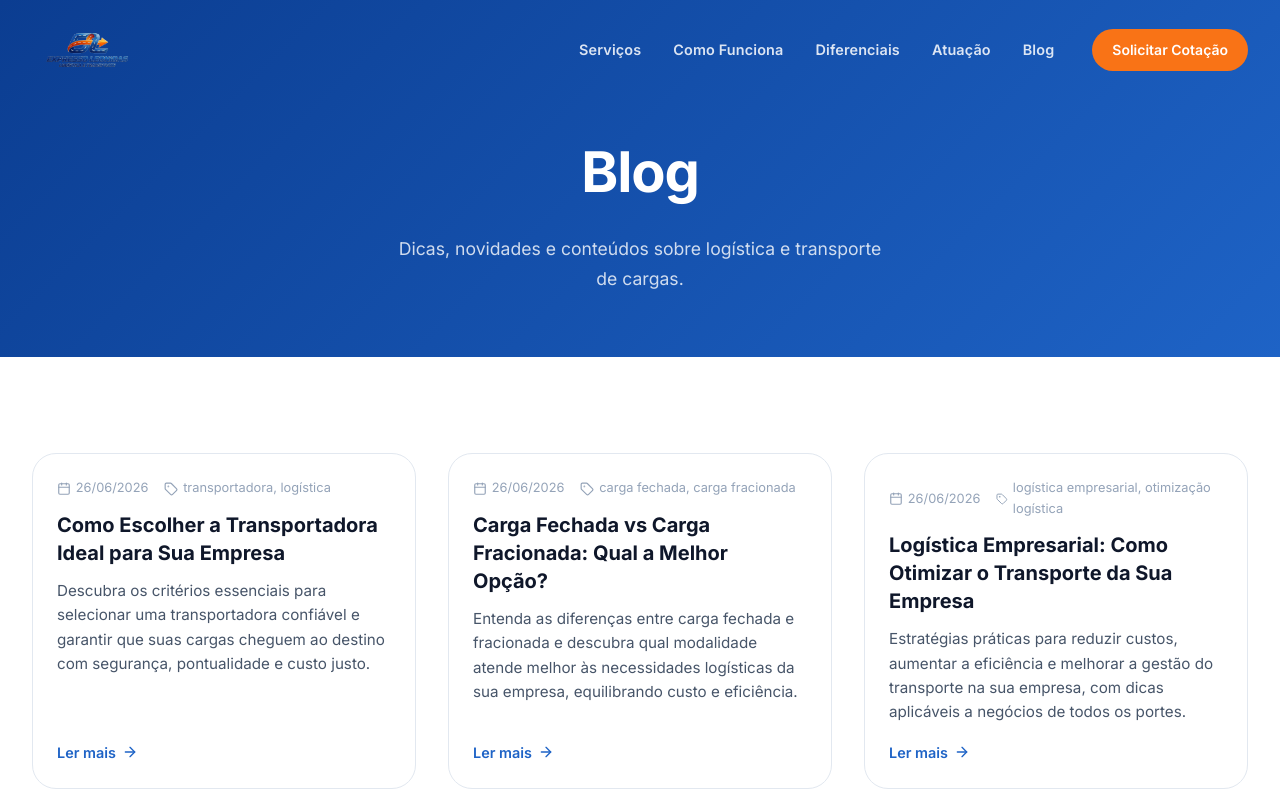
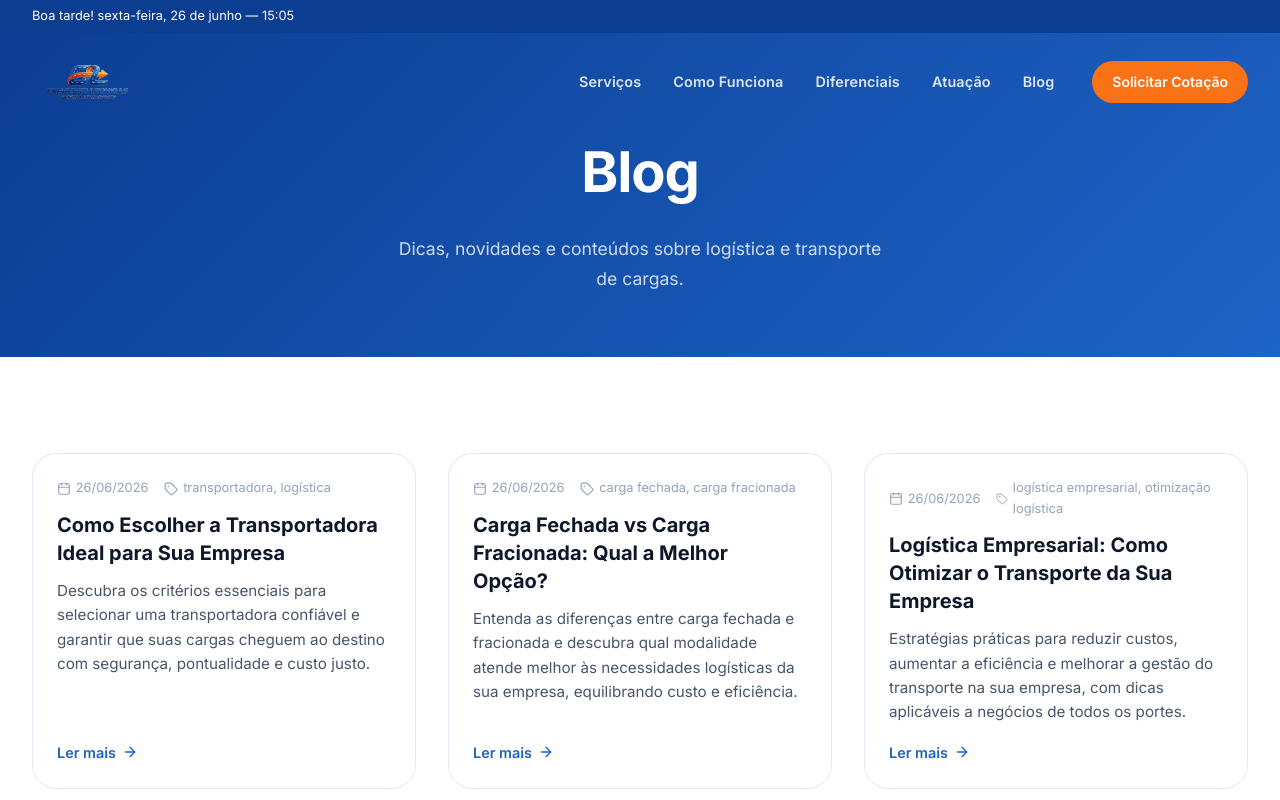
Before and after one commit to 666ancestral-oss/express-leonidas, a React (Vite) app: page /blog in a window 1280 px wide. Shown: the top 800 px of the page. Built offline with nearby package versions, Linux system fonts and the light colour scheme; no server answers.

Commit message:
add topbar with greeting, date/time and weather

```diff
--- a/src/components/Header.module.css
+++ b/src/components/Header.module.css
@@ -1,6 +1,30 @@
+.topbar {
+  position: fixed;
+  top: 0;
+  left: 0;
+  width: 100%;
+  z-index: 1001;
+  background: var(--color-blue-dark);
+  color: var(--color-white);
+  font-size: 0.75rem;
+  padding: 0.35rem 1rem;
+  display: flex;
+  align-items: center;
+  justify-content: space-between;
+  gap: 0.5rem;
+  flex-wrap: wrap;
+}
+
+@media (min-width: 768px) {
+  .topbar {
+    font-size: 0.8rem;
+    padding: 0.4rem 2rem;
+  }
+}
+
 .header {
   position: fixed;
-  top: 0;
+  top: 28px;
   left: 0;
   width: 100%;
   z-index: 1000;
@@ -178,6 +202,10 @@
     padding: 0.6rem 0;
   }
 
+  .header {
+    top: 32px;
+  }
+
   .logo img {
     height: 60px;
   }
--- a/src/components/Header.tsx
+++ b/src/components/Header.tsx
@@ -1,7 +1,7 @@
 import { useState, useEffect, useCallback } from 'react';
 import { Link } from 'react-router-dom';
 
-import { getWhatsAppUrl } from '../shared/constants';
+import { getWhatsAppUrl, SITE_CONFIG } from '../shared/constants';
 import styles from './Header.module.css';
 import logo from '../assets/logo-transparent.png';
 
@@ -13,6 +13,21 @@ const NAV_ITEMS = [
   { href: '/blog', label: 'Blog' },
 ];
 
+const WEEKDAYS = ['domingo', 'segunda-feira', 'terça-feira', 'quarta-feira', 'quinta-feira', 'sexta-feira', 'sábado'];
+const MONTHS = ['janeiro', 'fevereiro', 'março', 'abril', 'maio', 'junho', 'julho', 'agosto', 'setembro', 'outubro', 'novembro', 'dezembro'];
+
+function getGreeting(h: number): string {
+  if (h < 12) return 'Bom dia';
+  if (h < 18) return 'Boa tarde';
+  return 'Boa noite';
+}
+
+function formatDateTime(d: Date): string {
+  const h = d.getHours().toString().padStart(2, '0');
+  const m = d.getMinutes().toString().padStart(2, '0');
+  return `${WEEKDAYS[d.getDay()]}, ${d.getDate()} de ${MONTHS[d.getMonth()]} — ${h}:${m}`;
+}
+
 interface HeaderProps {
   variant?: 'home' | 'subpage';
 }
@@ -20,6 +35,8 @@ interface HeaderProps {
 function Header({ variant = 'home' }: HeaderProps) {
   const [isScrolled, setIsScrolled] = useState(false);
   const [isOpen, setIsOpen] = useState(false);
+  const [now, setNow] = useState(new Date());
+  const [weather, setWeather] = useState('');
   const isSubpage = variant === 'subpage';
 
   useEffect(() => {
@@ -39,10 +56,37 @@ function Header({ variant = 'home' }: HeaderProps) {
     return () => { document.body.style.overflow = ''; };
   }, [isOpen, isSubpage]);
 
+  useEffect(() => {
+    const timer = setInterval(() => setNow(new Date()), 30000);
+    return () => clearInterval(timer);
+  }, []);
+
+  useEffect(() => {
+    const lat = SITE_CONFIG.address.includes('São Paulo') ? -23.5505 : -15.7975;
+    const lon = SITE_CONFIG.address.includes('São Paulo') ? -46.6333 : -47.8919;
+    fetch(`https://api.open-meteo.com/v1/forecast?latitude=${lat}&longitude=${lon}&current=temperature_2m,weather_code&timezone=auto`)
+      .then(r => r.json())
+      .then(d => {
+        const codes: Record<number, string> = {
+          0: 'Céu limpo', 1: 'Parcialmente nublado', 2: 'Nublado', 3: 'Encoberto',
+          45: 'Nevoeiro', 48: 'Nevoeiro', 51: 'Chuvisco', 61: 'Chuva', 71: 'Neve',
+          80: 'Pancadas de chuva', 95: 'Tempestade',
+        };
+        const desc = codes[d.current.weather_code] || '';
+        setWeather(`${d.current.temperature_2m}°C ${desc}`);
+      })
+      .catch(() => {});
+  }, []);
+
   const close = useCallback(() => setIsOpen(false), []);
   const toggle = useCallback(() => setIsOpen(prev => !prev), []);
 
   return (
+    <>
+      <div className={styles.topbar}>
+        <span>{getGreeting(now.getHours())}! {" "}{formatDateTime(now)}</span>
+        {weather && <span>{weather}</span>}
+      </div>
       <header className={`${styles.header} ${!isSubpage && isScrolled ? styles.scrolled : ''} ${isSubpage ? styles.subpage : ''}`}>
         <div className={`container ${styles.inner}`}>
           <Link to="/" className={styles.logo} aria-label="Página inicial">
@@ -96,6 +140,7 @@ function Header({ variant = 'home' }: HeaderProps) {
           )}
         </div>
       </header>
+    </>
   );
 }
 
--- a/src/components/HeroSection.module.css
+++ b/src/components/HeroSection.module.css
@@ -4,7 +4,13 @@
   display: flex;
   align-items: center;
   overflow: hidden;
-  padding-top: 80px;
+  padding-top: 78px;
+}
+
+@media (min-width: 768px) {
+  .hero {
+    padding-top: 104px;
+  }
 }
 
 .videoWrapper {
--- a/src/components/PrivacyPolicy.module.css
+++ b/src/components/PrivacyPolicy.module.css
@@ -1,5 +1,11 @@
 .page {
-  padding-top: 80px;
+  padding-top: 78px;
+}
+
+@media (min-width: 768px) {
+  .page {
+    padding-top: 104px;
+  }
 }
 
 .hero {
--- a/src/pages/BlogPostPage.module.css
+++ b/src/pages/BlogPostPage.module.css
@@ -9,7 +9,13 @@
 }
 
 .article {
-  padding-top: 80px;
+  padding-top: 78px;
+}
+
+@media (min-width: 768px) {
+  .hero {
+    padding-top: 104px;
+  }
 }
 
 .hero {
```
Lines whose indentation alone changed are shown as unchanged.
